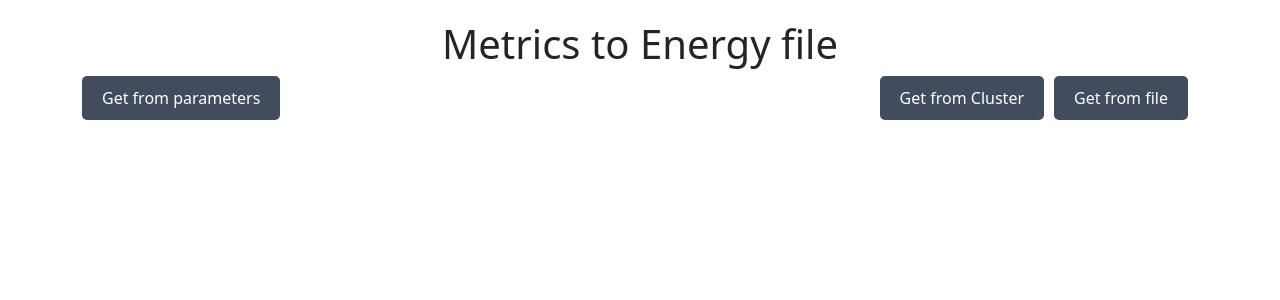
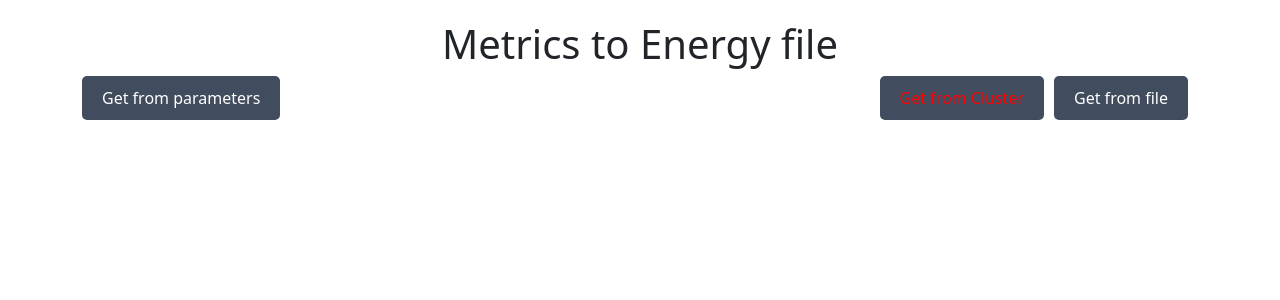
Before and after one commit to Restesia/iTAREA-RL, a Flask app: page / in a window 1280 px wide. Shown: the top 300 px of the page. Run offline with Flask 3, Linux system fonts and the light colour scheme.

Commit message:
modified:   app/templates/index.html

```diff
--- a/app/templates/index.html
+++ b/app/templates/index.html
@@ -15,7 +15,7 @@
       <h1>Metrics to Energy file</h1>
       <a class="button left-button" href="{{ url_for('loadNodesTemplate') }}">Get from parameters</a>
       <a class="button right-button" href="{{ url_for('readFile') }}">Get from file</a>
-      <a class="button right-button" href="{{ url_for('readFile') }}">Get from Cluster</a>
+      <a class="button right-button" style="color: red;" href="{{ url_for('readFile') }}">Get from Cluster</a>
     </div>
     <script src="https://cdn.jsdelivr.net/npm/bootstrap@5.3.1/dist/js/bootstrap.bundle.min.js" integrity="sha384-HwwvtgBNo3bZJJLYd8oVXjrBZt8cqVSpeBNS5n7C8IVInixGAoxmnlMuBnhbgrkm" crossorigin="anonymous"></script>
   </body>
```
